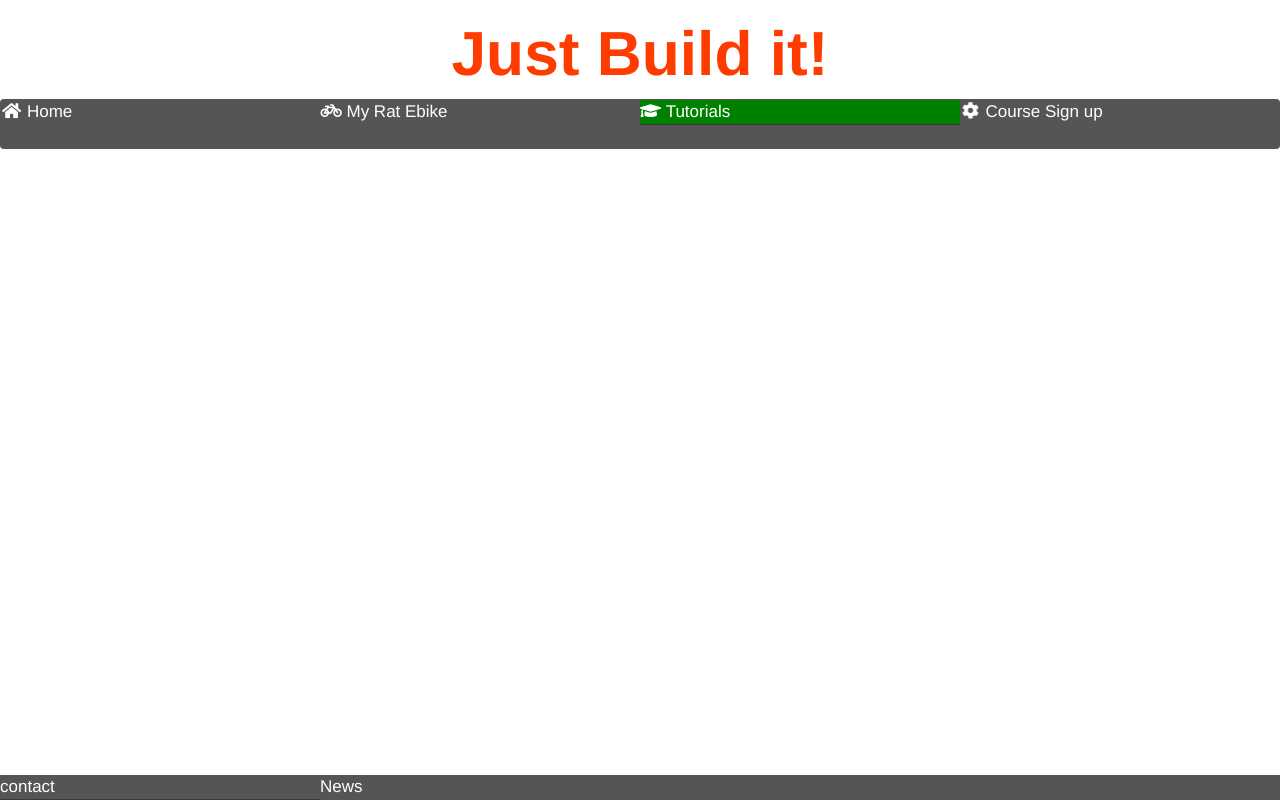
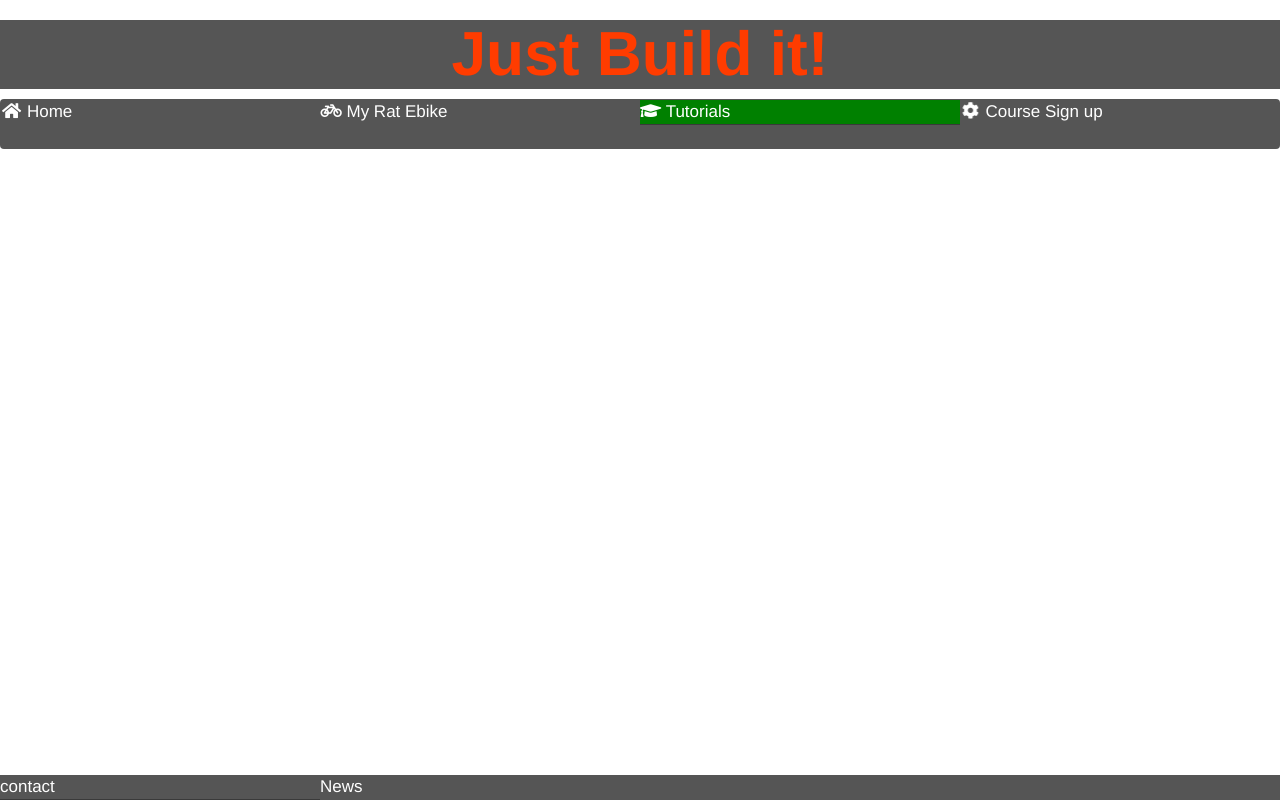
Before and after one commit to JamesWhe/Wolf-Ebikes, a plain HTML site: page tutorials.html in a window 1280 px wide. Drawn offline with nearby package versions, Linux system fonts and the light colour scheme.

Commit message:
to the nexus and beyond

```diff
--- a/tutorials.html
+++ b/tutorials.html
@@ -15,7 +15,7 @@
                         href="https://cdnjs.cloudflare.com/ajax/libs/font-awesome/5.15.3/css/all.min.css">
 
                 <title>Rat Ebikes</title>
-                <header>
+                <header  class= headerbackg>
                         <h1 class="logo"> Just Build it!</h1>
                 </header>
 
```
Also changed, not shown: sign-up.html (+0 -1 lines).
